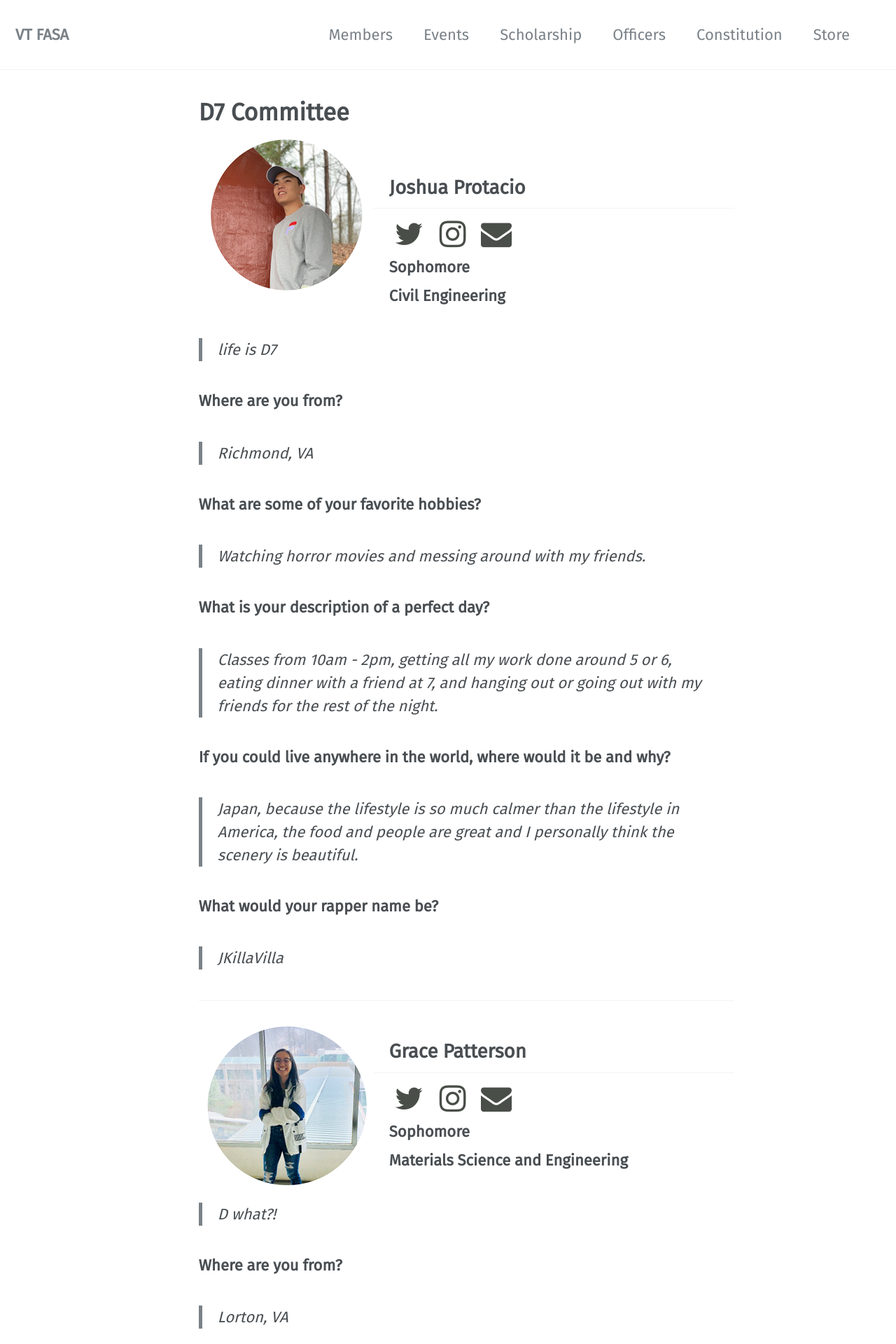
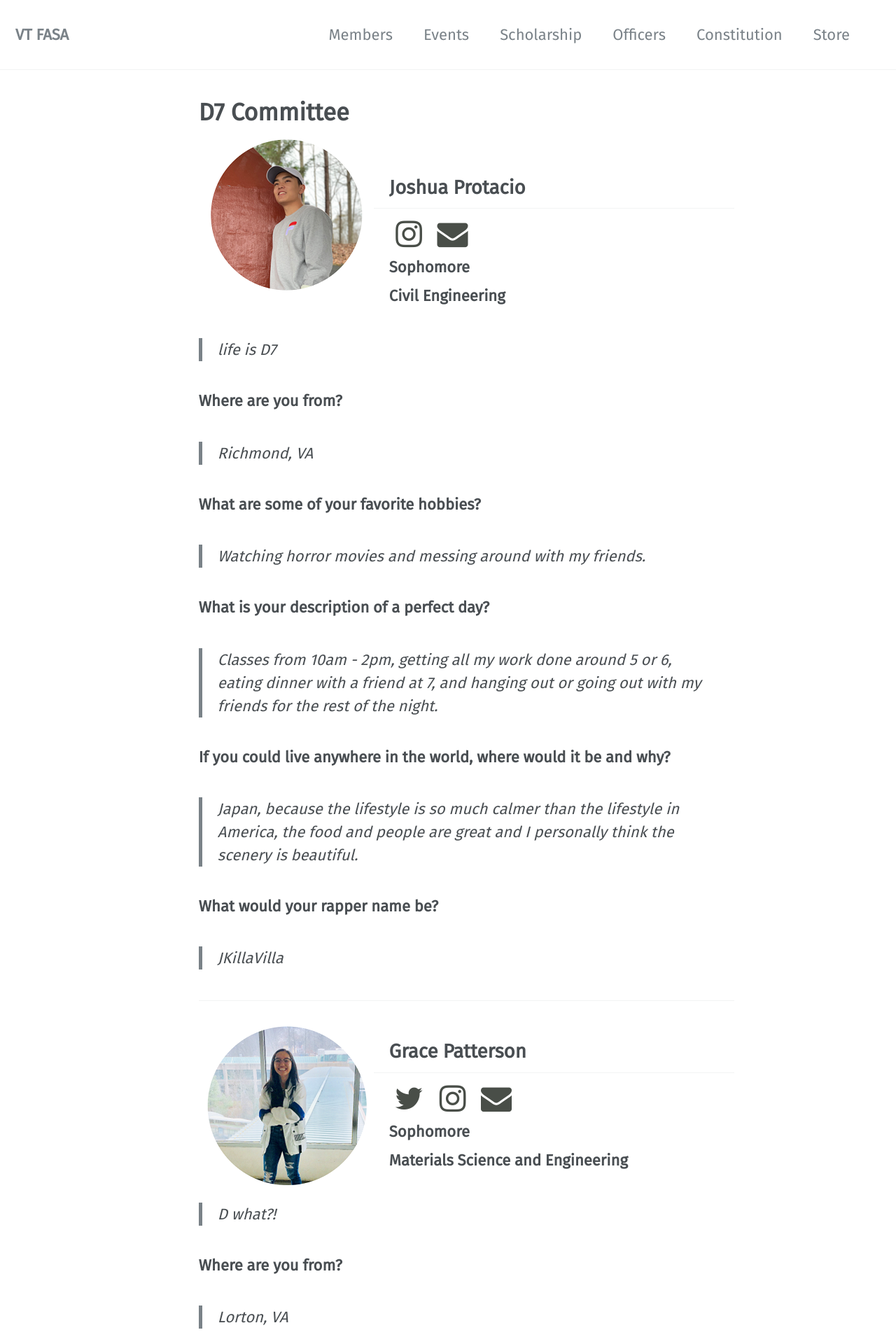
Before and after one commit to vtfasa/vtfasa.github.io, a Jekyll site: the page built from _pages/officers/d7.md, in a window 1280 px wide. Shown: the top 1920 px of the page at 70% size. Built offline with Jekyll 4.4.1, drawn with Linux system fonts in a browser that asks for light colours; some web fonts are replaced.

Commit message:
Update d7.md

```diff
--- a/_pages/officers/d7.md
+++ b/_pages/officers/d7.md
@@ -15,7 +15,7 @@ permalink: /officers/d7/
 
 ![image-left]({{ "/assets/images/officers/small/joshCircle.png" | absolute_url }}){: .align-left}
 ## Joshua Protacio
-<p style="margin-bottom: 0.45em; padding: 0"><a href="https://twitter.com/Yin_Giang" style="color: #494e48"><i class="fa fa-2x fa-fw fa-twitter"></i></a>
+<p style="margin-bottom: 0.45em; padding: 0">
 <a href="https://www.instagram.com/joshmprotacio/" style="margin: 0; padding: 0"><i class="fa fa-2x fa-fw fa-instagram" style="color: #494e48"></i></a>
 <a href="mailto:joshp28@vt.edu" style="margin: 0; padding: 0"><i class="fa fa-2x fa-fw fa-envelope" style="color: #494e48"></i></a></p>
 <h3 style="margin-top: 0">Sophomore</h3>
```
